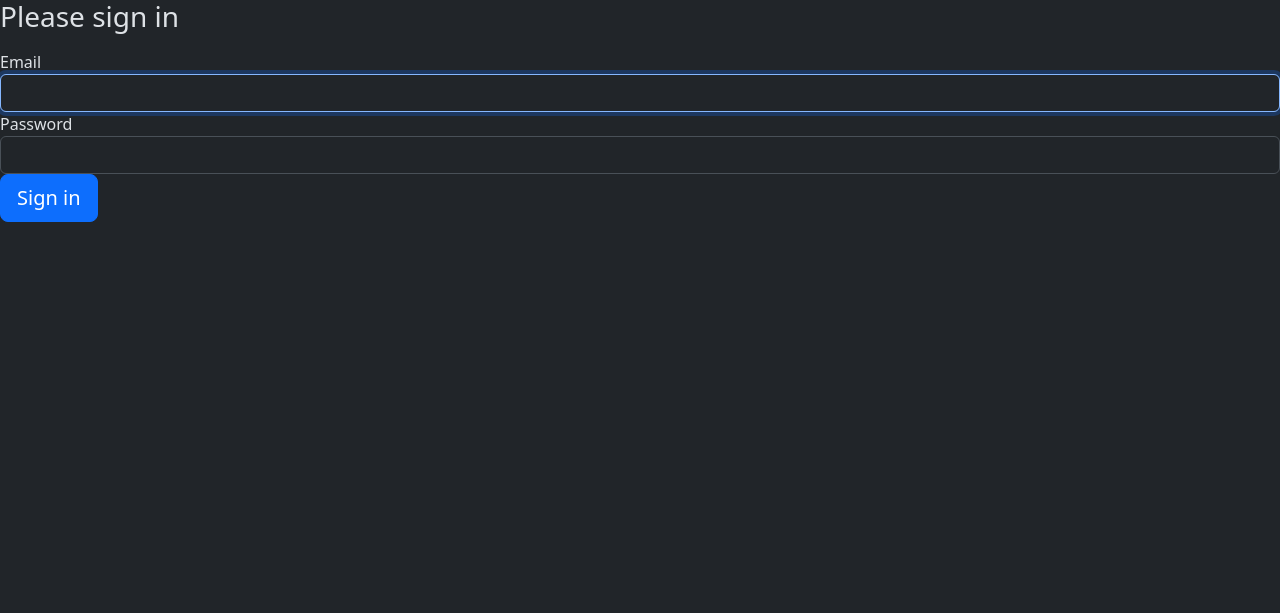
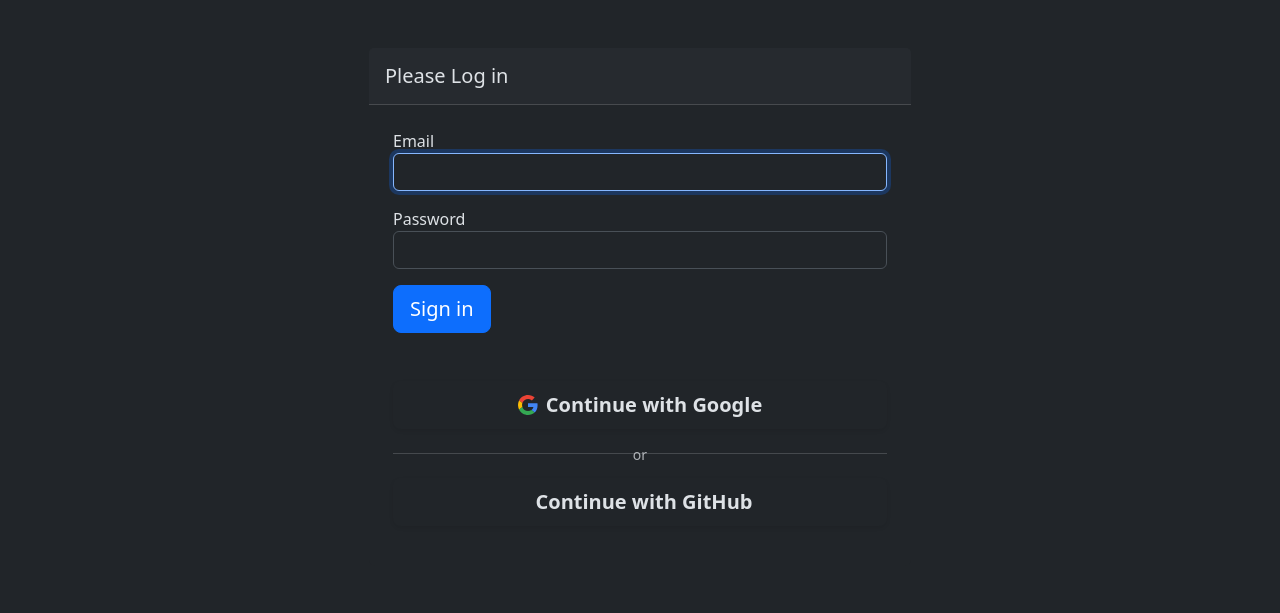
Before and after one commit to Qonus/qcv, a Symfony app: template templates/security/login.html.twig in a window 1280 px wide. Shown: the top 613 px of the page. Run offline with Twig, Linux system fonts and the light colour scheme; the template is opened without the code that fills it, so the values that code supplies are empty; style sheets or scripts are compiled from the project's sources; some libraries are stand-ins or nearby versions.

Commit message:
Add login page styles

```diff
--- a/assets/styles/app.css
+++ b/assets/styles/app.css
@@ -5,3 +5,16 @@
 body {
     background-color: var(--bs-body-bg);
 }
+
+/*
+form {
+    margin: auto;
+    max-width: 400px;
+    display: flex;
+    flex-direction: column;
+    gap: 20px;
+} */
+
+input {
+    padding: 20px;
+}
--- a/templates/security/login.html.twig
+++ b/templates/security/login.html.twig
@@ -3,6 +3,14 @@
 {% block title %}Log in!{% endblock %}
 
 {% block body %}
+    <div class="container p-3 py-5">
+    <div class="row justify-content-center">
+    <div class="col-md-8 col-lg-6">
+    <div class="card border-0">
+    <div class="card-header p-3">
+        <h2 class="h5 card-title mb-0">Please Log in</h2>
+    </div>
+    <div class="card-body p-4">
     <form method="post">
         {% if error %}
             <div class="alert alert-danger">{{ error.messageKey|trans(error.messageData, 'security') }}</div>
@@ -14,11 +22,15 @@
             </div>
         {% endif %}
 
-        <h1 class="h3 mb-3 font-weight-normal">Please sign in</h1>
+        {# <h1 class="h3 mb-3 font-weight-normal">Please sign in</h1> #}
+        <div class="mb-3">
         <label for="username">Email</label>
         <input type="email" name="_username" id="username" class="form-control" autocomplete="email" required autofocus>
+        </div>
+        <div class="mb-3">
         <label for="password">Password</label>
         <input type="password" name="_password" id="password" class="form-control" autocomplete="current-password" required>
+        </div>
         <input type="hidden" name="_csrf_token" data-controller="csrf-protection" value="{{ csrf_token('authenticate') }}">
 
         {#
@@ -30,9 +42,35 @@
                 <label for="_remember_me">Remember me</label>
             </div>
         #}
-
-        <button class="btn btn-lg btn-primary" type="submit">
+        <button class="btn btn-lg btn-primary mb-5" type="submit">
             Sign in
         </button>
+
+        <div class="mb-3">
+        <a href="{{ path('oauth_connect_start', {'provider': 'google'}) }}"
+           class="btn btn-outline-dark btn-lg w-100 d-flex align-items-center justify-content-center gap-2 shadow-sm rounded-3 py-2 text-decoration-none">
+            <svg xmlns="http://www.w3.org/2000/svg" width="20" height="20" viewBox="0 0 48 48">
+                <path fill="#EA4335" d="M24 9.5c3.54 0 6.71 1.22 9.21 3.6l6.85-6.85C35.9 2.38 30.47 0 24 0 14.62 0 6.51 5.38 2.56 13.22l7.98 6.19C12.43 13.72 17.74 9.5 24 9.5z"/>
+                <path fill="#4285F4" d="M46.98 24.55c0-1.57-.15-3.09-.38-4.55H24v9.02h12.94c-.58 2.96-2.26 5.48-4.78 7.18l7.73 6c4.51-4.18 7.09-10.36 7.09-17.65z"/>
+                <path fill="#FBBC05" d="M10.53 28.59c-.48-1.45-.76-2.99-.76-4.59s.27-3.14.76-4.59l-7.98-6.19C.92 16.46 0 20.12 0 24c0 3.88.92 7.54 2.56 11.21l7.97-6.62z"/>
+                <path fill="#34A853" d="M24 48c6.48 0 11.93-2.13 15.89-5.81l-7.73-6c-2.15 1.45-4.92 2.3-8.16 2.3-6.26 0-11.57-4.22-13.47-9.91l-7.98 6.19C6.51 42.62 14.62 48 24 48z"/>
+            </svg>
+            <span class="fw-semibold">Continue with Google</span>
+        </a>
+        <div class="position-relative my-4">
+            <hr class="text-muted">
+            <span class="position-absolute top-50 start-50 translate-middle px-3 text-muted small">or</span>
+        </div>
+        <a href="{{ path('oauth_connect_start', {'provider': 'github'}) }}"
+           class="btn btn-outline-dark btn-lg w-100 d-flex align-items-center justify-content-center gap-2 shadow-sm rounded-3 py-2 text-decoration-none">
+            <i class="bi bi-github"></i>
+            <span class="fw-semibold">Continue with GitHub</span>
+        </a>
+        </div>
     </form>
+    </div>
+    </div>
+    </div>
+    </div>
+    </div>
 {% endblock %}
```
Also changed, not shown: src/Security/OAuth/GitHubAuthenticator.php (line endings or trailing spaces).
